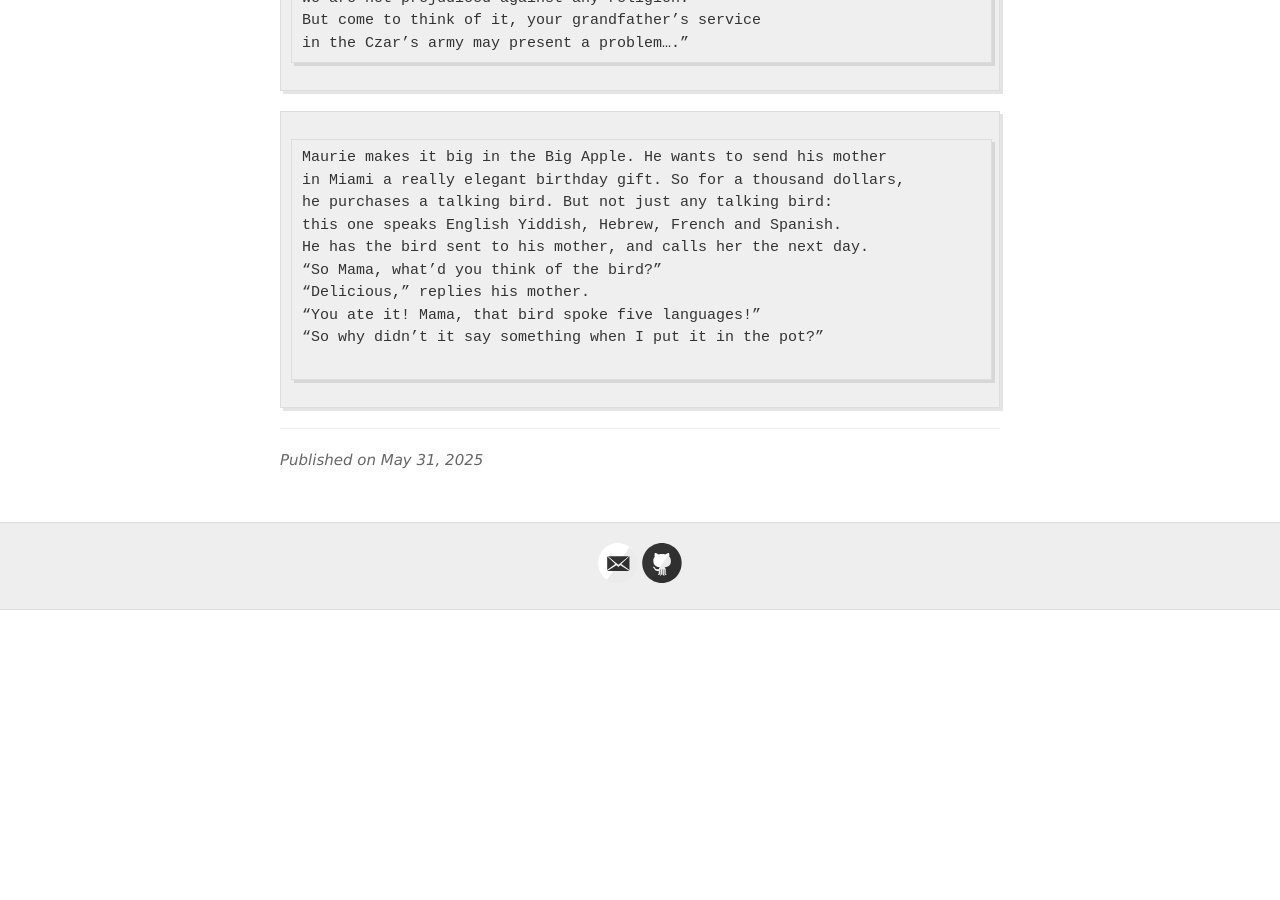
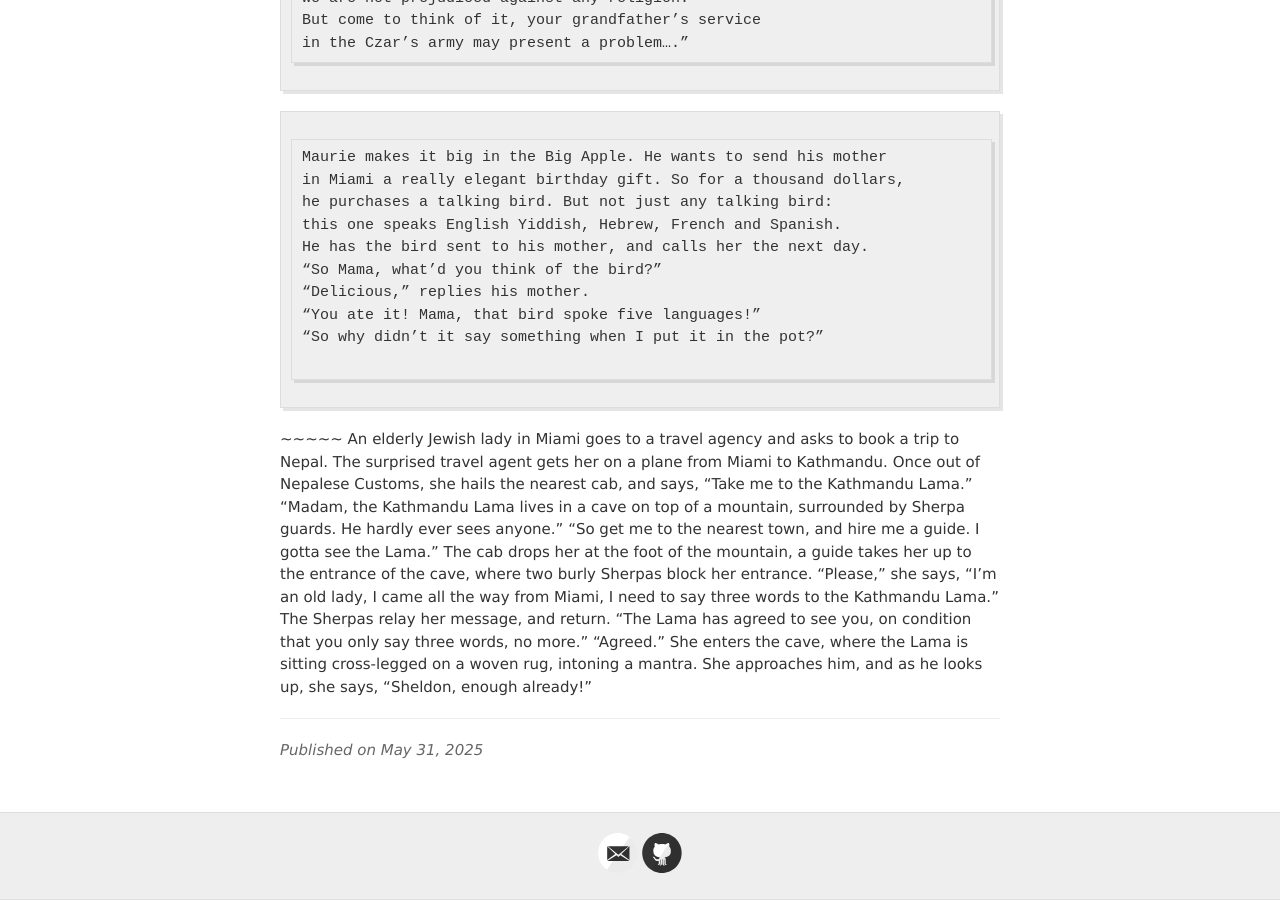
Before and after one commit to jvmallow/jvmallow.github.io, a Jekyll site: the page built from _posts/2025-05-31-Jewish_Humor.md, in a window 1280 px wide and 900 px high, scrolled down 17334 px. Built offline with Jekyll 4.4.1, drawn with Linux system fonts in a browser that asks for light colours; a script that is not in the unit is left out; before the commit the page ends 17944 px from its top, so only the background shows below that.

Commit message:
Update 2025-05-31-Jewish_Humor.md

```diff
--- a/_posts/2025-05-31-Jewish_Humor.md
+++ b/_posts/2025-05-31-Jewish_Humor.md
@@ -707,3 +707,22 @@ He has the bird sent to his mother, and calls her the next day.
 “So why didn’t it say something when I put it in the pot?”
 
 ~~~~~
+~~~~~
+An elderly Jewish lady in Miami goes to a travel agency and asks
+to book a trip to Nepal. The surprised travel agent gets her
+on a plane from Miami to Kathmandu. Once out of Nepalese Customs,
+she hails the nearest cab, and says, “Take me to the Kathmandu Lama.”
+“Madam, the Kathmandu Lama lives in a cave on top of a mountain,
+surrounded by Sherpa guards. He hardly ever sees anyone.”
+“So get me to the nearest town, and hire me a guide.
+I gotta see the Lama.”
+The cab drops her at the foot of the mountain, a guide takes her
+up to the entrance of the cave, where two burly Sherpas block her
+entrance.
+“Please,” she says, “I’m an old lady, I came all the way from Miami,
+I need to say three words to the Kathmandu Lama.”
+The Sherpas relay her message, and return. “The Lama has agreed
+to see you, on condition that you only say three words, no more.”
+“Agreed.” She enters the cave, where the Lama is sitting
+cross-legged on a woven rug, intoning a mantra. She approaches him,
+and as he looks up, she says, “Sheldon, enough already!”
```
